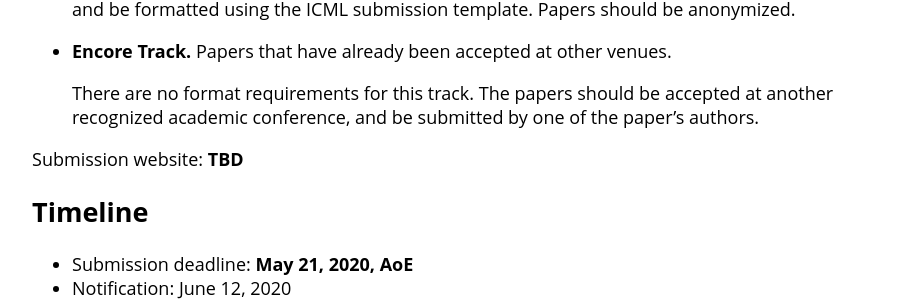
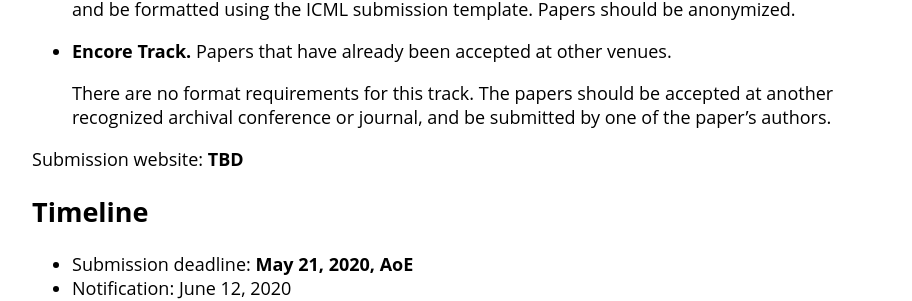
Before and after one commit to participatoryml/participatoryml.github.io, a Jekyll site: the page built from index.md, in a window 1280 px wide and 900 px high, scrolled down 1806 px. Shown: the part 202-503 px from the top of the window, without its empty margins (178-1090 px from the left). Built offline with Jekyll 4.4.1, drawn with Linux system fonts in a browser that asks for light colours.

Commit message:
Mention conference or journal for the Encore track

```diff
--- a/index.md
+++ b/index.md
@@ -120,8 +120,8 @@ We invite submissions in two tracks:
 * **Encore Track.** Papers that have already been accepted at other venues.
 
   There are no format requirements for this track. The papers should be accepted
-  at another recognized academic conference, and be submitted by one of the
-  paper's authors.
+  at another recognized archival conference or journal, and be submitted by one
+  of the paper's authors.
 
 Submission website: **TBD**
 
```
